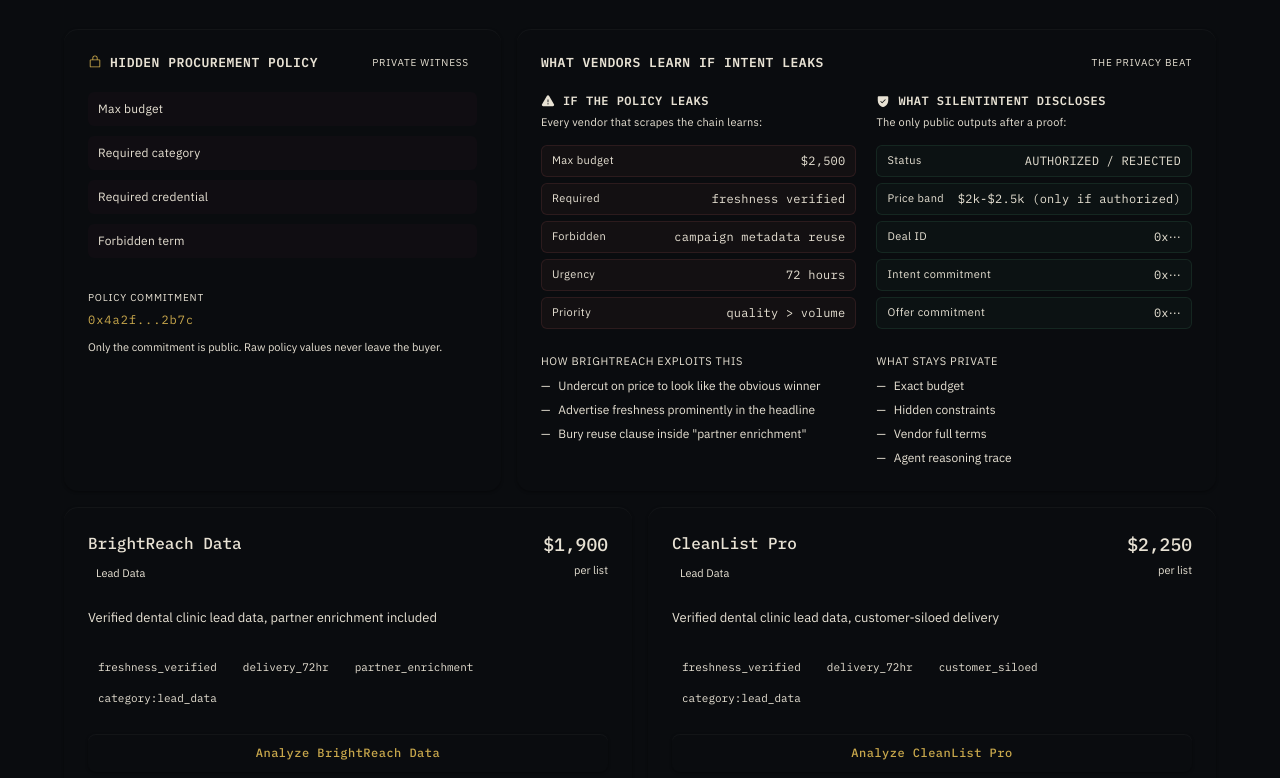
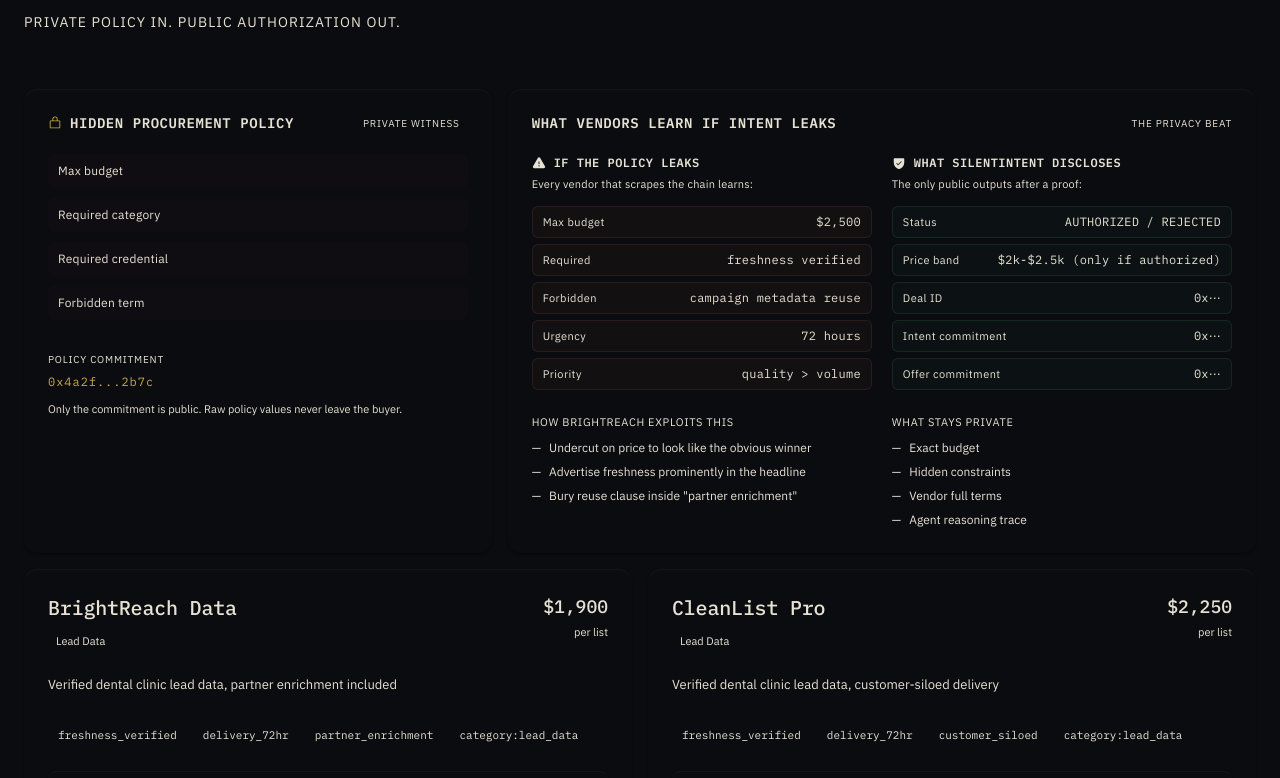
Before and after one commit to vishnumahesha/silentintent, a Next.js app: page / in a window 1280 px wide. Shown: the part 291-1069 px from the top of the page. Built offline with nearby package versions, Linux system fonts and the light colour scheme.

Commit message:
[design] increase demo readability and type hierarchy

```diff
--- a/app/globals.css
+++ b/app/globals.css
@@ -22,17 +22,17 @@
 }
 
 :root {
-  --font-size-hero: 40px;
-  --font-size-section: 22px;
-  --font-size-card-title: 18px;
-  --font-size-body: 14px;
+  --font-size-hero: 48px;
+  --font-size-section: 24px;
+  --font-size-card-title: 20px;
+  --font-size-body: 13px;
   --font-size-meta: 12px;
   --font-size-mono: 13px;
   --font-weight-hero: 700;
   --font-weight-section: 600;
   --font-weight-card: 500;
   --font-weight-body: 400;
-  --line-height-display: 1.1;
+  --line-height-display: 1.05;
   --line-height-body: 1.5;
   --line-height-meta: 1.4;
 }
--- a/app/page.tsx
+++ b/app/page.tsx
@@ -135,7 +135,7 @@
           display: 'flex',
           flexDirection: 'column',
           gap: '16px',
-          maxWidth: '1200px',
+          maxWidth: '1440px',
           width: '100%',
           margin: '0 auto',
           boxSizing: 'border-box',
@@ -159,11 +159,11 @@
           <p
             style={{
               fontFamily: "'IBM Plex Sans', sans-serif",
-              fontSize: '13px',
+              fontSize: '14px',
               color: 'var(--color-text-tertiary)',
               letterSpacing: '0.08em',
               textTransform: 'uppercase',
-              marginTop: '12px',
+              marginTop: '14px',
             }}
           >
             Private policy in. Public authorization out.
--- a/components/AIExtractionPanel.tsx
+++ b/components/AIExtractionPanel.tsx
@@ -228,7 +228,7 @@
         style={{
           fontFamily: "'IBM Plex Mono', monospace",
           color: 'var(--color-text-primary)',
-          fontSize: '13px',
+          fontSize: '14px',
           fontWeight: 600,
           letterSpacing: '0.04em',
           textTransform: 'uppercase',
--- a/components/CompetitorIntelPanel.tsx
+++ b/components/CompetitorIntelPanel.tsx
@@ -159,7 +159,7 @@
           style={{
             fontFamily: "'IBM Plex Mono', monospace",
             color: 'var(--color-text-primary)',
-            fontSize: '13px',
+            fontSize: '14px',
             fontWeight: 600,
             letterSpacing: '0.04em',
             textTransform: 'uppercase',
--- a/components/HiddenPolicyPanel.tsx
+++ b/components/HiddenPolicyPanel.tsx
@@ -58,7 +58,7 @@
             style={{
               fontFamily: "'IBM Plex Mono', monospace",
               color: 'var(--color-text-primary)',
-              fontSize: '13px',
+              fontSize: '14px',
               fontWeight: 600,
               letterSpacing: '0.04em',
               textTransform: 'uppercase',
--- a/components/PublicVerifier.tsx
+++ b/components/PublicVerifier.tsx
@@ -426,7 +426,7 @@
           style={{
             fontFamily: "'IBM Plex Mono', monospace",
             color: 'var(--color-text-primary)',
-            fontSize: '13px',
+            fontSize: '14px',
             fontWeight: 600,
             letterSpacing: '0.04em',
             textTransform: 'uppercase',
--- a/components/VendorCard.tsx
+++ b/components/VendorCard.tsx
@@ -181,8 +181,9 @@
             style={{
               fontFamily: "'IBM Plex Mono', monospace",
               color: 'var(--color-text-primary)',
-              fontSize: '16px',
+              fontSize: '20px',
               fontWeight: 500,
+              letterSpacing: '-0.01em',
             }}
           >
             {vendorName}
@@ -347,10 +348,10 @@
           disabled={!canAnalyze}
           style={{
             fontFamily: "'IBM Plex Mono', monospace",
-            fontSize: '12px',
+            fontSize: '13px',
             fontWeight: 500,
             letterSpacing: '0.04em',
-            padding: '10px 16px',
+            padding: '12px 16px',
             borderRadius: '8px',
             border: '1px solid var(--color-border-accent)',
             backgroundColor: canAnalyze
@@ -373,10 +374,10 @@
           disabled={!canAuthorize}
           style={{
             fontFamily: "'IBM Plex Mono', monospace",
-            fontSize: '12px',
+            fontSize: '13px',
             fontWeight: 500,
             letterSpacing: '0.04em',
-            padding: '10px 16px',
+            padding: '12px 16px',
             borderRadius: '8px',
             border: '1px solid',
             borderColor: canAuthorize
```
